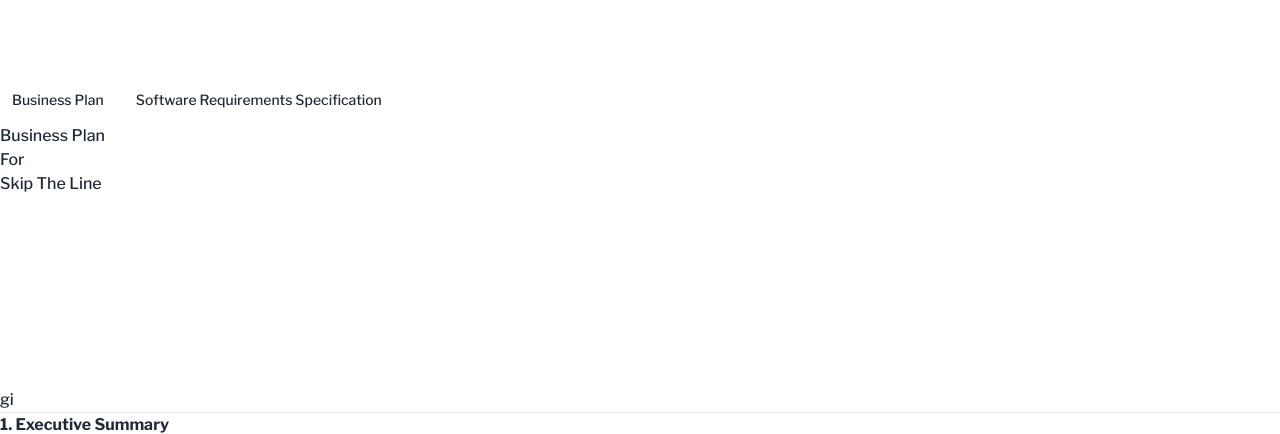
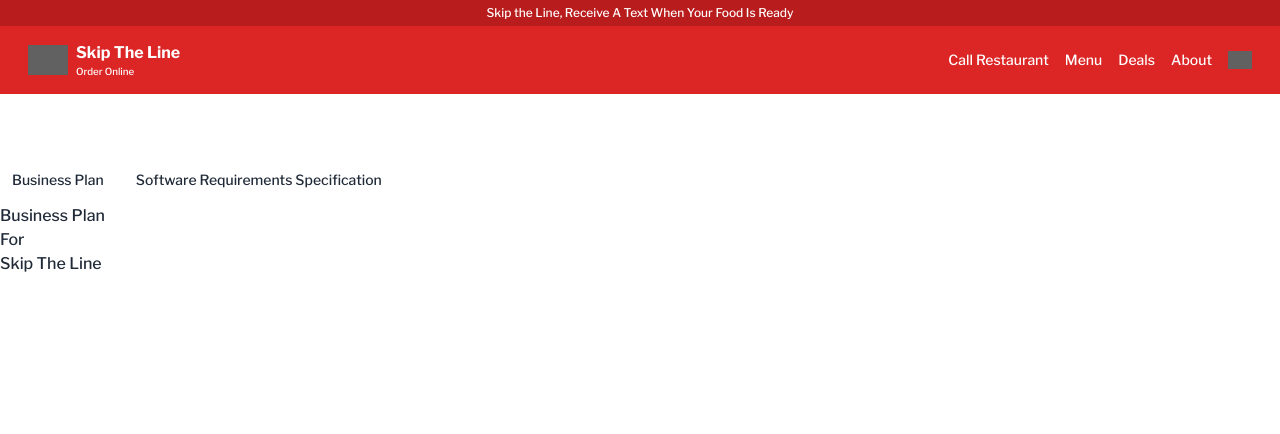
Before and after one commit to jayd719/DjangoFoodOrderingApp, a Django app: page /bp/ in a window 1280 px wide. Shown: the top 434 px of the page. Run offline with Django 5.2, Linux system fonts and the light colour scheme; some libraries are stand-ins or nearby versions; grey boxes are pictures that could not be loaded.

Commit message:
menuUpdated

```diff
--- a/T01Menu/static/common/createHeader.js
+++ b/T01Menu/static/common/createHeader.js
@@ -35,7 +35,7 @@ HEADER.className = "fixed z-[400] w-full";
  */
 let topRow = document.createElement("div");
 HEADER.appendChild(topRow);
-topRow.className = "bg-cyan-800 p-1";
+topRow.className = "bg-red-700 p-1";
 
 let offerText = document.createElement("h1");
 offerText.className = "text-[12px] md:text-md text-center text-white";
@@ -51,18 +51,37 @@ setInterval(() => {
 }, 2000);
 
 /**
+ * Creates a container for the icon header, appends it to the body, and sets up its styling.
+ * The icon header contains an icon and associated text.
+ */
+let IconHeader = `
+<div class="px-5">
+  <div class="flex items-center gap-2">
+     <div class="w-6 md:w-10 invert">${ICON()}</div>
+      <div class="text-white">
+          <p class="font-bold font-title">Skip The Line</p>
+          <p class="text-[9.75px]">Order Online</p>
+      </div>
+  </div>
+</div>`;
+
+/**
  * Creates the menu bar with a cart button, appends it to the header, and sets up its styling.
  */
 let menuBar = document.createElement("div");
 HEADER.appendChild(menuBar);
 menuBar.innerHTML = `
-<div class="bg-[#305762] flex justify-end shadow-xl">
-  <ul class="menu menu-horizontal text-white font-bold gap-3 items-center text-md">
-    <li class="hidden md:flex"><a href="/srs/">Call Restaurant</a><li>
-    <li class="hidden md:flex">Menu<li>
-    <li class="hidden md:flex">Offers<li>
-    ${cartButton()}
-  <ul>
+<div class="bg-red-600">
+<div class="flex justify-between mx-auto items-center p-2">
+    ${IconHeader}
+    <ul class="flex text-white gap-2 items-center text-sm py-4 px-3 justify-center">
+      <li class="hidden md:flex hover:underline"><a href="/srs/">Call Restaurant</a><li>
+      <li class="hidden md:flex"><a href="/">Menu</a><li>
+      <li class="hidden md:flex"><a href="/">Deals</a><li>
+      <li class="hidden md:flex"><a href="/">About</a><li>
+      ${cartButton()}
+    <ul>
+  <div>
 </div>
 `;
 
@@ -73,23 +92,7 @@ let secondRow = document.createElement("div");
 document.body.appendChild(secondRow);
 secondRow.className = "h-20 bg-red-600";
 
-/**
- * Creates a container for the icon header, appends it to the body, and sets up its styling.
- * The icon header contains an icon and associated text.
- */
-let IconHeader = document.createElement("div");
-document.body.appendChild(IconHeader);
-IconHeader.className = "bg-[#305762] p-4";
-IconHeader.innerHTML = `
-<div class="container mx-auto">
-  <div class="flex items-center gap-2">
-     <div class="w-10 md:w-14 invert">${ICON()}</div>
-      <div class="text-white">
-          <p class="font-bold font-title">Skip The Line</p>
-          <p class="text-[10px]">Order Online</p>
-      </div>
-  </div>
-</div>`;
+
 
 /**
  * creates and add side bar for cart items
--- a/T01Menu/static/common/typingText.js
+++ b/T01Menu/static/common/typingText.js
@@ -0,0 +1 @@
+document.querySelector(".flex.flex-col.justify-center.space-y-4")
--- a/T01Menu/templates/homepage.html
+++ b/T01Menu/templates/homepage.html
@@ -34,7 +34,7 @@
     <div class="">
 
     </div>
-    <script src="{%static 'common/typingText.js'%}"></script>
+    <script src="{%static 'common/createHeader.js'%}"></script>
 
     {%block content%}
     {%endblock%}
```
Also changed, not shown: T01Menu/templates/includes/sectionOne.html (+0 -11 lines).
